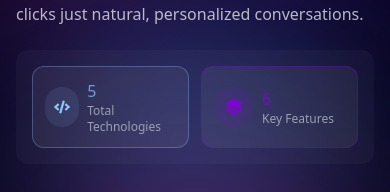
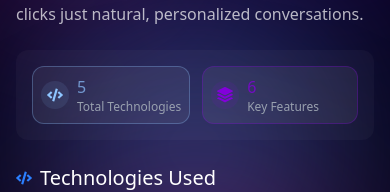
Before and after one commit to hussainali003/my-portfolio, a React (Vite) app: page /project/1 in a window 390 px wide. Shown: the part 156-348 px from the top of the page. Built offline with nearby package versions, Linux system fonts and the light colour scheme.

Commit message:
fix: responsiveness of main container

```diff
--- a/src/page/project/components/MainContainer.tsx
+++ b/src/page/project/components/MainContainer.tsx
@@ -33,22 +33,22 @@ export default function MainContainer() {
           conversations.
         </h3>
         <div className="flex flex-1 gap-3 p-4 my-6 rounded-xl bg-white/3">
-          <div className="flex flex-1 items-center gap-2 px-3 py-3 rounded-xl border border-blue-300/30 bg-white/6 transition-all duration-300 hover:scale-101 hover:border-blue-300">
-            <div className="flex items-center justify-center w-10 h-10 rounded-full bg-blue-300/10">
+          <div className="flex flex-1 items-center gap-2 p-2 sm:p-3 rounded-xl border border-blue-300/30 bg-white/6 transition-all duration-300 hover:scale-101 hover:border-blue-300">
+            <div className="flex items-center justify-center  size-7 sm:size-10 rounded-full bg-blue-300/10">
               <FaCode className="text-blue-300" />
             </div>
             <div>
               <h3 className="text-base text-blue-300/70">5</h3>
-              <h5 className="text-xs text-gray-400">Total Technologies</h5>
+              <h5 className="text-xs text-gray-400 truncate">Total Technologies</h5>
             </div>
           </div>
-          <div className="flex flex-1 items-center gap-2 px-3 py-3 rounded-xl border border-purple-700/30 bg-white/6 transition-all duration-300 hover:scale-101 hover:border-purple-700">
-            <div className="flex items-center justify-center w-10 h-10 rounded-full bg-purple-700/10">
+          <div className="flex flex-1 items-center gap-2 p-2 sm:p-3 rounded-xl border border-purple-700/30 bg-white/6 transition-all duration-300 hover:scale-101 hover:border-purple-700">
+            <div className="flex items-center justify-center  size-7 sm:size-10 rounded-full bg-purple-700/10">
               <BsStack className="text-purple-700" />
             </div>
             <div>
               <h3 className="text-base text-purple-700/80">6</h3>
-              <h5 className="text-xs text-gray-400">Key Features</h5>
+              <h5 className="text-xs text-gray-400 truncate">Key Features</h5>
             </div>
           </div>
         </div>
```
